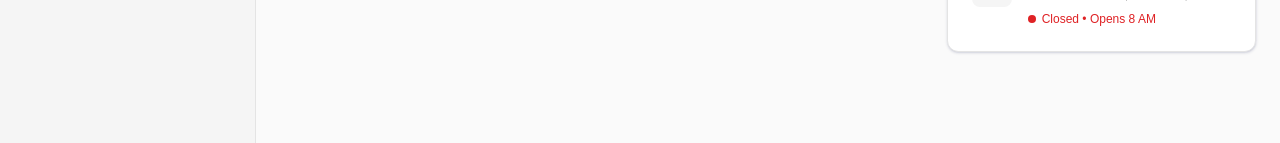
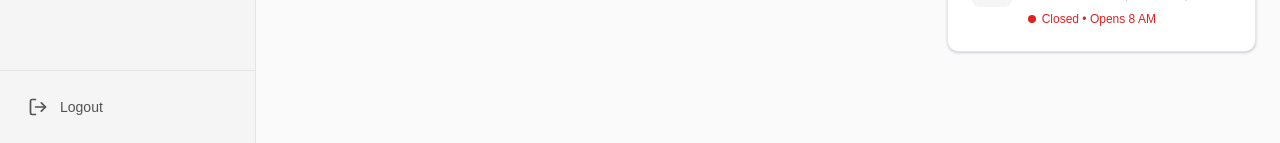
Before and after one commit to WUIX69/bentahub, a Next.js app: page /customer in a window 1280 px wide. Shown: the part 657-800 px from the top of the page. Built offline with nearby package versions, Linux system fonts and the light colour scheme.

Commit message:
feat: add NearbyBranches and DashboardSidebar components to customer dashboard

```diff
--- a/src/features/customer-dashboard/components/dashboard-sidebar.tsx
+++ b/src/features/customer-dashboard/components/dashboard-sidebar.tsx
@@ -6,7 +6,8 @@ import {
   Store,
   Bookmark,
   Receipt,
-  Store as StoreIcon
+  Store as StoreIcon,
+  LogOut
 } from "lucide-react"
 import { APP_NAME } from "@/config"
 import { cn } from "@/lib/utils"
@@ -73,6 +74,14 @@ export function DashboardSidebar({ activePath }: DashboardSidebarProps) {
           )
         })}
       </nav>
+
+      {/* Logout */}
+      <div className="p-4 border-t border-border">
+        <button className="flex items-center gap-3 px-3 py-2.5 rounded-lg text-sm font-medium text-muted-foreground hover:bg-accent/50 hover:text-foreground w-full text-left">
+          <LogOut className="h-5 w-5" />
+          Logout
+        </button>
+      </div>
     </aside>
   )
 }
--- a/src/features/customer-dashboard/components/nearby-branches.tsx
+++ b/src/features/customer-dashboard/components/nearby-branches.tsx
@@ -35,7 +35,10 @@ export function NearbyBranches() {
       {/* Branch List */}
       <div className="divide-y divide-border">
         {branches.map((branch, index) => (
-          <div key={index} className="p-4 md:p-6 flex items-start gap-4">
+          <button
+            key={index}
+            className="p-4 md:p-6 flex items-start gap-4 w-full text-left hover:bg-muted/50 transition-colors"
+          >
             <div className="size-10 bg-muted rounded-lg flex items-center justify-center shrink-0">
               <Store className="h-5 w-5 text-muted-foreground" />
             </div>
@@ -50,7 +53,7 @@ export function NearbyBranches() {
                 </span>
               </div>
             </div>
-          </div>
+          </button>
         ))}
       </div>
     </div>
```
